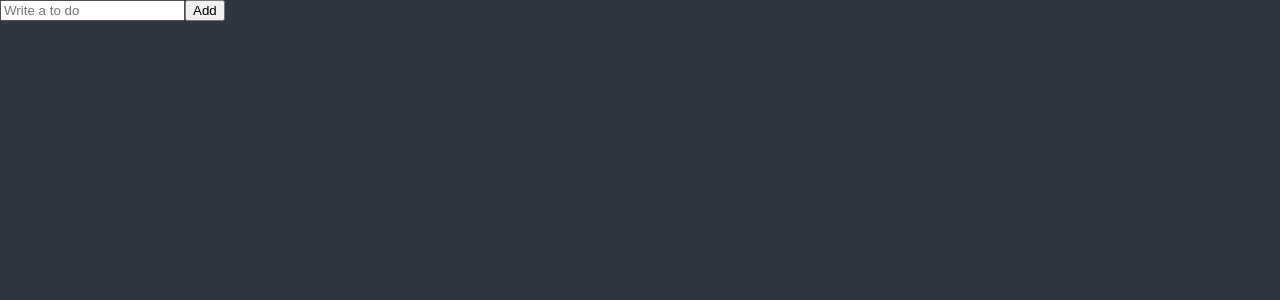
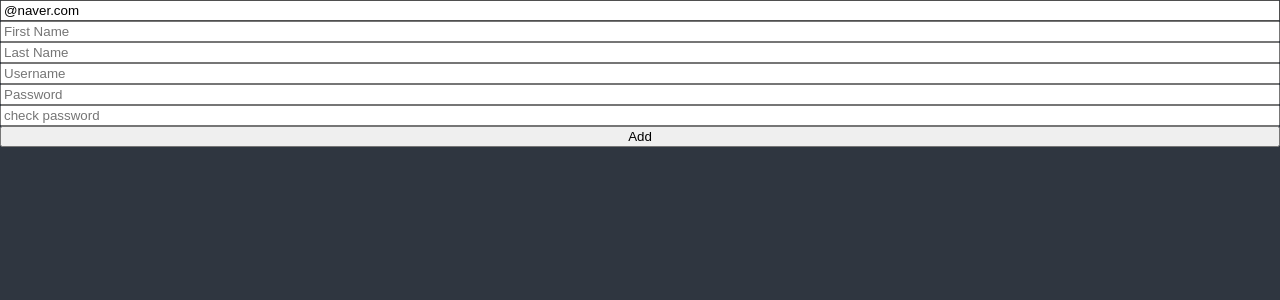
Before and after one commit to Hanna922/recoil-todo, a React (Create React App) app: page / in a window 1280 px wide. Shown: the top 300 px of the page. Built offline with nearby package versions, Linux system fonts and the light colour scheme.

Commit message:
apply react-hook-form

```diff
--- a/package.json
+++ b/package.json
@@ -12,6 +12,7 @@
     "@types/react-dom": "^18.0.10",
     "react": "^18.2.0",
     "react-dom": "^18.2.0",
+    "react-hook-form": "^7.43.1",
     "react-scripts": "5.0.1",
     "recoil": "^0.7.6",
     "styled-components": "^5.3.6",
--- a/src/TodoList.tsx
+++ b/src/TodoList.tsx
@@ -1,25 +1,125 @@
-import React, { useState } from "react";
+import { useForm } from "react-hook-form";
 
-function ToDoList() {
+/* function TodoList() {
   const [toDo, setToDo] = useState("");
+  const [toDoError, setToDoError] = useState("");
   const onChange = (event: React.FormEvent<HTMLInputElement>) => {
     const {
       currentTarget: { value },
     } = event;
+    setToDoError("");
     setToDo(value);
   };
   const onSubmit = (event: React.FormEvent<HTMLFormElement>) => {
     event.preventDefault();
-    console.log(toDo);
+    if (toDo.length < 10) {
+      return setToDoError("To do should be longer");
+    }
+    console.log("submit");
   };
   return (
     <div>
       <form onSubmit={onSubmit}>
         <input onChange={onChange} value={toDo} placeholder="Write a to do" />
         <button>Add</button>
+        {toDoError !== "" ? toDoError : null}
+      </form>
+    </div>
+  );
+} */
+
+interface IForm {
+  email: string;
+  firstName: string;
+  lastName: string;
+  username: string;
+  password: string;
+  checkPassword: string;
+  extraError?: string;
+}
+
+function TodoList() {
+  const {
+    register,
+    handleSubmit,
+    formState: { errors },
+    setError,
+  } = useForm<IForm>({
+    defaultValues: {
+      email: "@naver.com",
+    },
+  });
+  const onValid = (data: IForm) => {
+    console.log(data);
+    if (data.password !== data.checkPassword) {
+      setError("checkPassword", {
+        message: "password are not the same",
+      });
+    }
+    // setError("extraError", { message: "server offline." });
+  };
+  // => react-hook-form이 모든 validation을 마쳤을 때만 호출될 것
+  return (
+    <div>
+      <form
+        style={{ display: "flex", flexDirection: "column" }}
+        onSubmit={handleSubmit(onValid)}
+      >
+        <input
+          {...register("email", {
+            required: "Email is required",
+            pattern: {
+              value: /^[A-Za-z0-9._%+-]+@naver.com$/,
+              message: "Only naver.com emails allowed",
+            },
+          })}
+          placeholder="Email"
+        />
+        <span>{errors?.email?.message}</span>
+        <input
+          {...register("firstName", {
+            required: "wirte here",
+            validate: {
+              noHanna: (value) =>
+                value.includes("hanna") ? "no hannas allowed" : true,
+              noNayoung: (value) =>
+                value.includes("nayoung") ? "no nayoung allowed" : true,
+            },
+          })}
+          placeholder="First Name"
+        />
+        <span>{errors?.firstName?.message}</span>
+        <input
+          {...register("lastName", { required: "write here" })}
+          placeholder="Last Name"
+        />
+        <span>{errors?.lastName?.message}</span>
+        <input
+          {...register("username", { required: "write here", minLength: 10 })}
+          placeholder="Username"
+        />
+        <span>{errors?.username?.message}</span>
+        <input
+          {...register("password", { required: "write here", minLength: 5 })}
+          placeholder="Password"
+        />
+        <span>{errors?.password?.message}</span>
+        <input
+          {...register("checkPassword", {
+            required: "Password is required",
+            minLength: {
+              value: 5,
+              message: "Your password is too short.",
+            },
+          })}
+          placeholder="check password"
+        />
+        <span>{errors?.checkPassword?.message}</span>
+        <button>Add</button>
+        <span>{errors?.extraError?.message}</span>
       </form>
     </div>
   );
 }
 
-export default ToDoList;
+export default TodoList;
```
Also changed, not shown: 1 other file (tests, documents, lock files or other folders).
